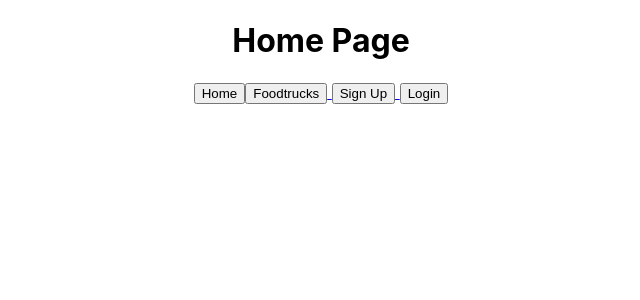
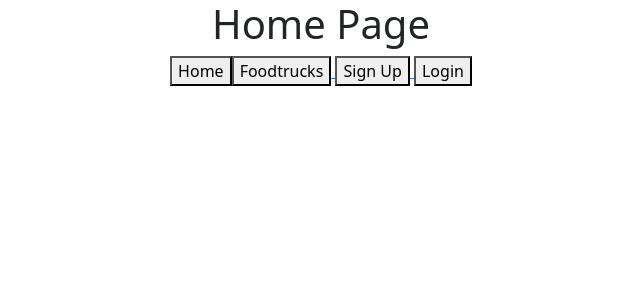
Before and after one commit to react-P3/foodTrucker-client, a React (Create React App) app: page / in a window 1280 px wide. Shown: the top 300 px of the page, without its empty margins (319-959 px from the left). Built offline with nearby package versions, Linux system fonts and the light colour scheme.

Commit message:
caros change for merge

```diff
--- a/package.json
+++ b/package.json
@@ -6,10 +6,7 @@
     "@testing-library/jest-dom": "^5.16.5",
     "@testing-library/react": "^13.4.0",
     "@testing-library/user-event": "^13.5.0",
-<<<<<<< HEAD
-=======
     "axios": "^1.4.0",
->>>>>>> c0c7f473a2a0169d99b62f610261eb6c88091642
     "bootstrap": "^5.3.0",
     "react": "^18.2.0",
     "react-bootstrap": "^2.8.0",
--- a/src/App.css
+++ b/src/App.css
@@ -36,3 +36,25 @@
     transform: rotate(360deg);
   }
 }
+
+html {
+  -webkit-box-sizing: border-box;
+  box-sizing: border-box;
+}
+
+*,*:before, *:after {
+  -webkit-box-sizing: inherit;
+  box-sizing: inherit;
+}
+
+body {
+  margin: 20px 0;
+  padding: 0;
+  line-height: 1;
+  font-family: 'Roboto', sans-serif;
+  color: #202020;
+  background-color: #fbfbfb;
+  font-smooth: always;
+  -webkit-font-smoothing: antialiased;
+  -moz-osx-font-something: grayscale;
+}
--- a/src/App.js
+++ b/src/App.js
@@ -1,4 +1,5 @@
 import './App.css';
+import "bootstrap/dist/css/bootstrap.min.css";
 import FoodtruckDetailsPage from './pages/FoodtruckDetailsPage';
 import FoodtruckListPage from './pages/FoodtruckListPage';
 import HomePage from './pages/HomePage';
--- a/src/components/FoodtruckCard.js
+++ b/src/components/FoodtruckCard.js
@@ -1,16 +1,25 @@
 import { Link } from "react-router-dom";
+import {Card, Button} from "react-bootstrap";
+
 
 // We are deconstructing props object directly in the parentheses of the function
 function FoodtruckCard ( { name, category, _id, owner } ) {
 
   return (
-    <div className="FoodtruckCard card">
+    <Card className="FoodtruckCard card">
+    <Card.Img variant="top" src={data.image}/>
+    <Card.Body className="d-flex flex-column">
+      <div className="d-flex mb-2 justify-content-between">
+        <Card.Title className="mb-0 font-weight-bold">{data.name}</Card.Title>
+      </div>
+      <Button className="mt-auto font-weight-bold" variant="success" block>See Details</Button>
+    </Card.Body>
       <Link to={`/foodtrucks/${_id}`}>
       <p style={{ maxWidth: "400px" }}>{name} </p>
       </Link>
       <p style={{ maxWidth: "400px" }}>{category} </p>
       <p style={{ maxWidth: "400px" }}>{owner} </p>
-    </div>
+    </Card>
   );
 }
 
--- a/src/pages/FoodtruckListPage.js
+++ b/src/pages/FoodtruckListPage.js
@@ -32,10 +32,13 @@ function FoodtruckListPage() {
       </div>
 
       <AddFoodtruck refreshFoodtrucks={getAllFoodtrucks} />
-
+    <Row>
       {foodtrucks.map((foodtruck) => (
+        <Col xs={3} className="mb-5" key={`${data.id}`}>
         <FoodtruckCard key={foodtruck._id} {...foodtruck} />
+        </Col>
       ))}
+      </Row>
     </div>
   );
 }
```
